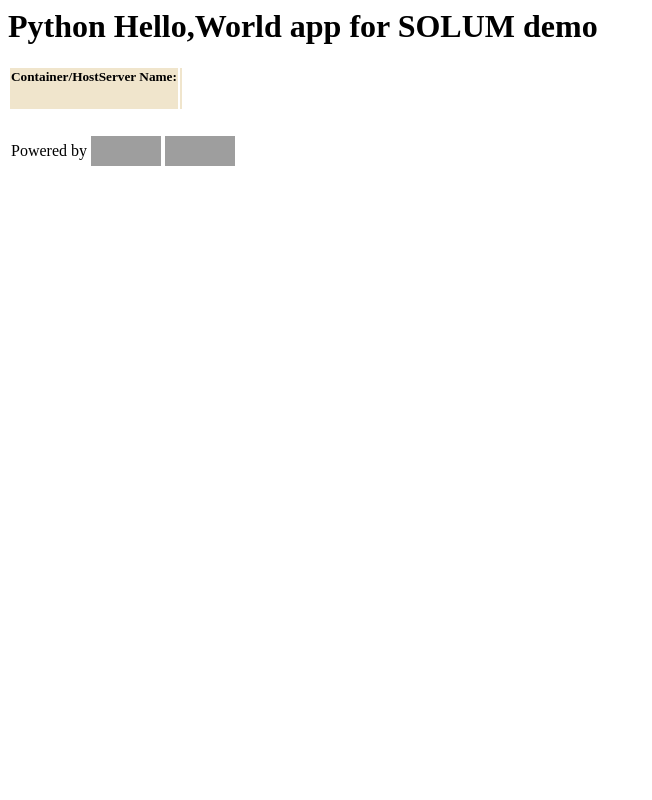
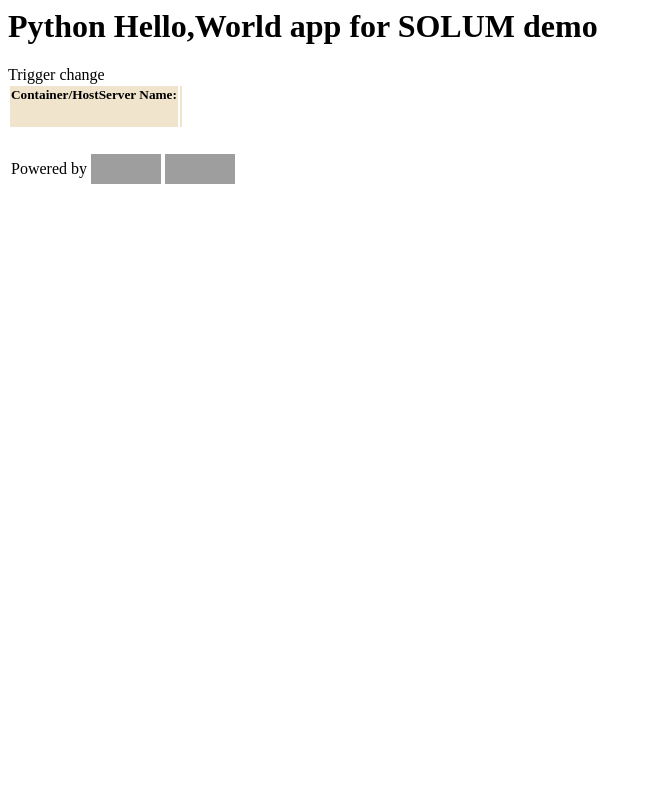
Before and after one commit to vikomall/solum-python-sample-app, a Python web app: template templates/index.html in a window 1280 px wide. Shown: the whole page, without its empty margins (0-652 px from the left). Run offline with Jinja, Linux system fonts and the light colour scheme; the template is opened without the code that fills it, so the values that code supplies are empty; grey boxes are pictures that could not be loaded.

Commit message:
Update index.html

```diff
--- a/templates/index.html
+++ b/templates/index.html
@@ -1,5 +1,6 @@
 
 <h1>Python Hello,World app for SOLUM demo</h1>
+Trigger change
 <table>
   <tr>
     <td bgcolor="#F0E5CC" align="center"><h5>Container/HostServer Name:</h5></td>
```
